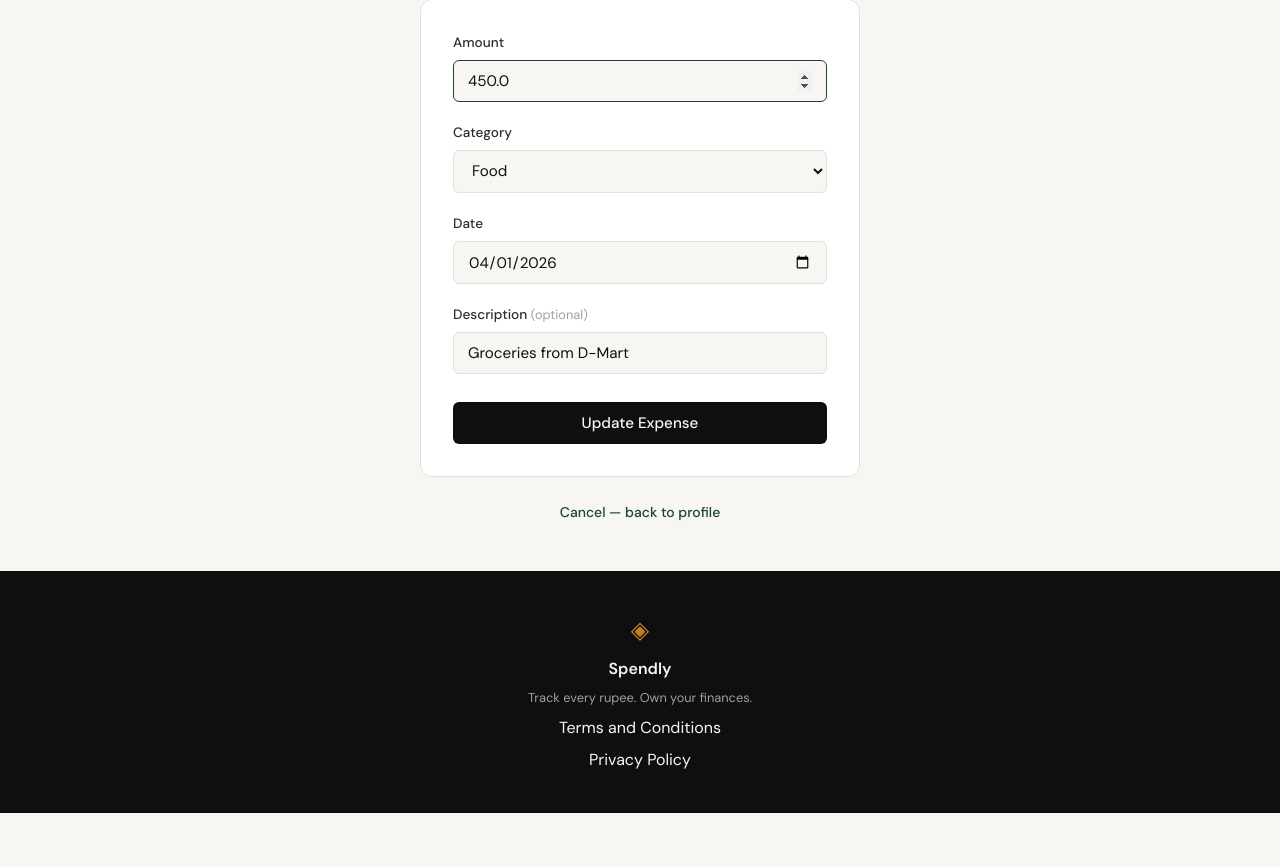
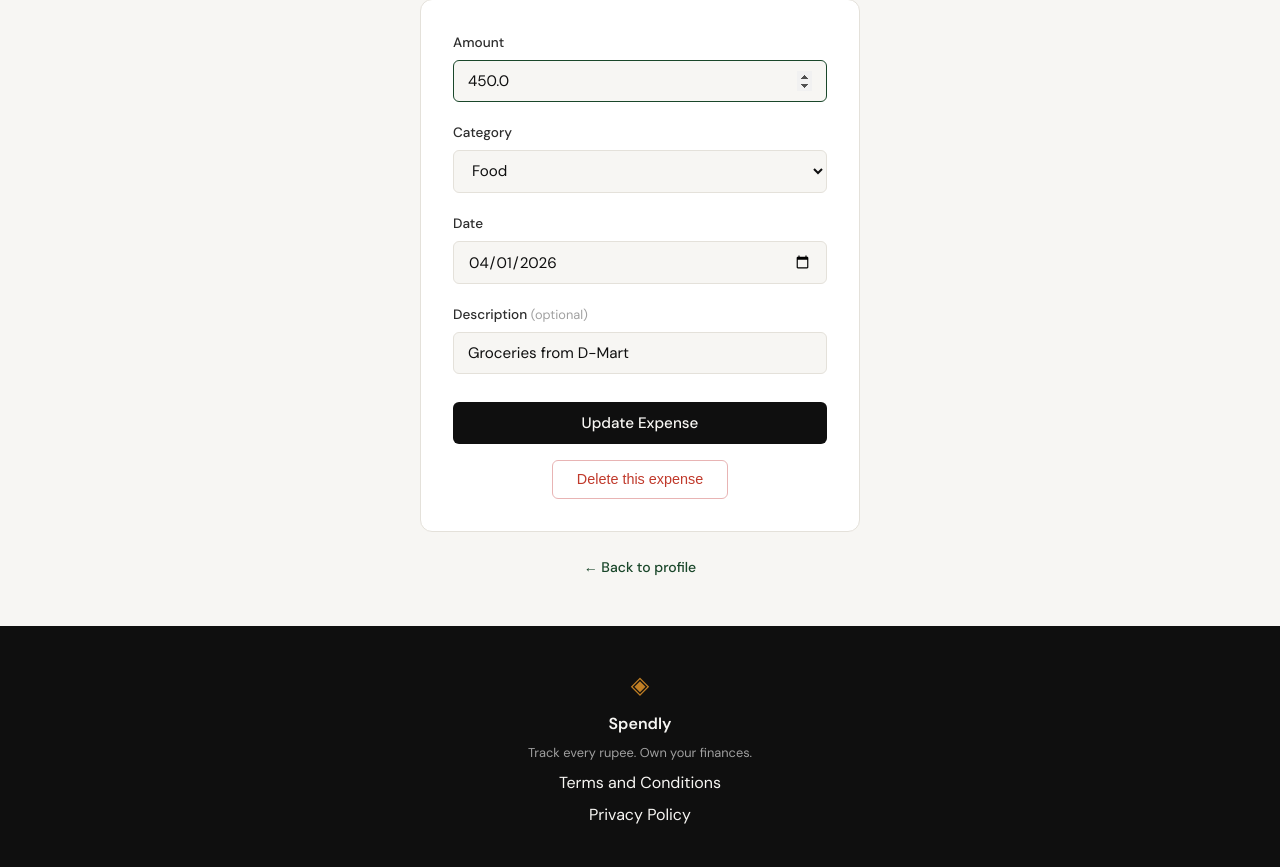
Before and after one commit to kachray/expense-tracker-claudecode, a Flask app: page /expenses/1/edit in a window 1280 px wide. Shown: the part 224-1091 px from the top of the page. Before the commit the page ends 1037 px from the top, so only its background shows below. Run offline with Flask 3, Linux system fonts and the light colour scheme; a user stored in the database is signed in; data comes from the database, SQL or seed files in the repository; both versions use the stored data as it was after the commit.

Commit message:
fix: templates styling fixes

```diff
--- a/templates/add_recurring.html
+++ b/templates/add_recurring.html
@@ -44,7 +44,7 @@
                         {% endfor %}
                     </select>
                     <small class="form-hint">
-                        <a href="{{ url_for('add_template') }}" target="_blank">+ Create new template</a>
+                        <a href="{{ url_for('add_template') }}">+ Create new template</a>
                     </small>
                 </div>
                 <div class="form-group">
--- a/templates/add_template.html
+++ b/templates/add_template.html
@@ -62,7 +62,11 @@
         </div>
 
         <p class="auth-switch">
-            <a href="{{ url_for('templates') }}">Cancel — back to templates</a>
+            <a href="{{ url_for('templates') }}">My templates</a>
+            &nbsp;·&nbsp;
+            <a href="{{ url_for('recurring') }}">Recurring expenses →</a>
+            &nbsp;·&nbsp;
+            <a href="{{ url_for('profile') }}">← Back to profile</a>
         </p>
     </div>
 </section>
--- a/templates/edit_expense.html
+++ b/templates/edit_expense.html
@@ -1,6 +1,10 @@
 {% extends "base.html" %}
 
 {% block title %}Edit Expense — Spendly{% endblock %}
+
+{% block head %}
+<link rel="stylesheet" href="{{ url_for('static', filename='css/style.css') }}">
+{% endblock %}
 
 {% block content %}
 
@@ -57,10 +61,17 @@
                 </div>
                 <button type="submit" class="btn-submit">Update Expense</button>
             </form>
+
+            <div style="margin-top: 1rem; text-align: center;">
+                <form method="POST" action="{{ url_for('delete_expense', id=expense.id) }}">
+                    <button type="submit" class="btn-ghost btn-sm btn-danger"
+                            onclick="return confirm('Delete this expense?')">Delete this expense</button>
+                </form>
+            </div>
         </div>
 
         <p class="auth-switch">
-            <a href="{{ url_for('profile') }}">Cancel — back to profile</a>
+            <a href="{{ url_for('profile') }}">← Back to profile</a>
         </p>
 
     </div>
--- a/templates/edit_recurring.html
+++ b/templates/edit_recurring.html
@@ -28,7 +28,7 @@
                         <option value="">Select a template</option>
                         {% for t in templates %}
                         <option value="{{ t.id }}"{% if values.template_id == t.id|string %} selected{% endif %}>
-                            {{ t.name }} — {{ t.amount }} — {{ t.category }}
+                            {{ t.name }} — ₹{{ t.amount }} — {{ t.category }}
                         </option>
                         {% endfor %}
                     </select>
@@ -65,7 +65,7 @@
         </div>
 
         <p class="auth-switch">
-            <a href="{{ url_for('recurring') }}">Cancel — back to recurring</a>
+            <a href="{{ url_for('recurring') }}">← Back to recurring expenses</a>
         </p>
     </div>
 </section>
```
Also changed, not shown: templates/profile.html (+4 -4 lines), spendly.db.
